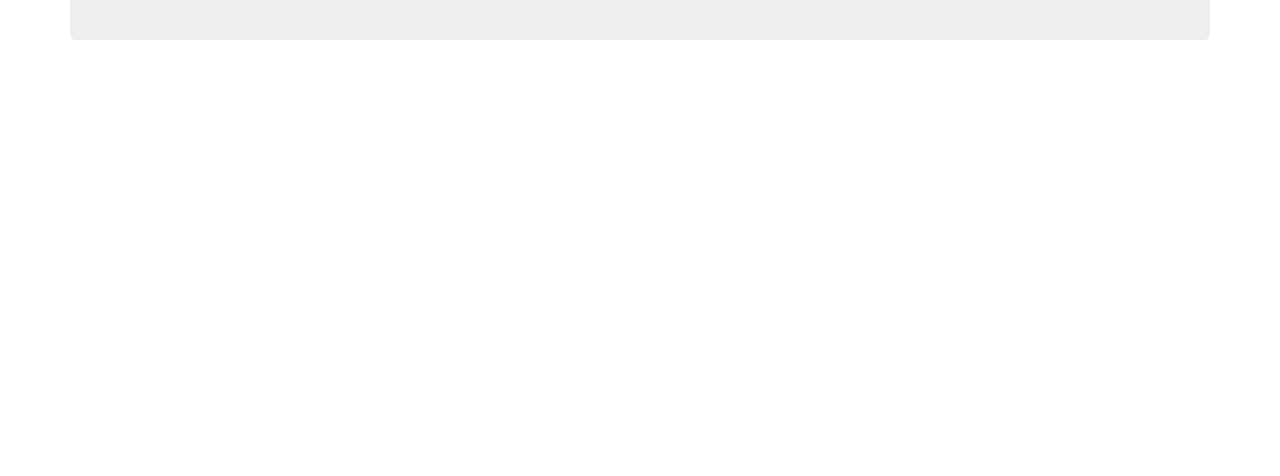
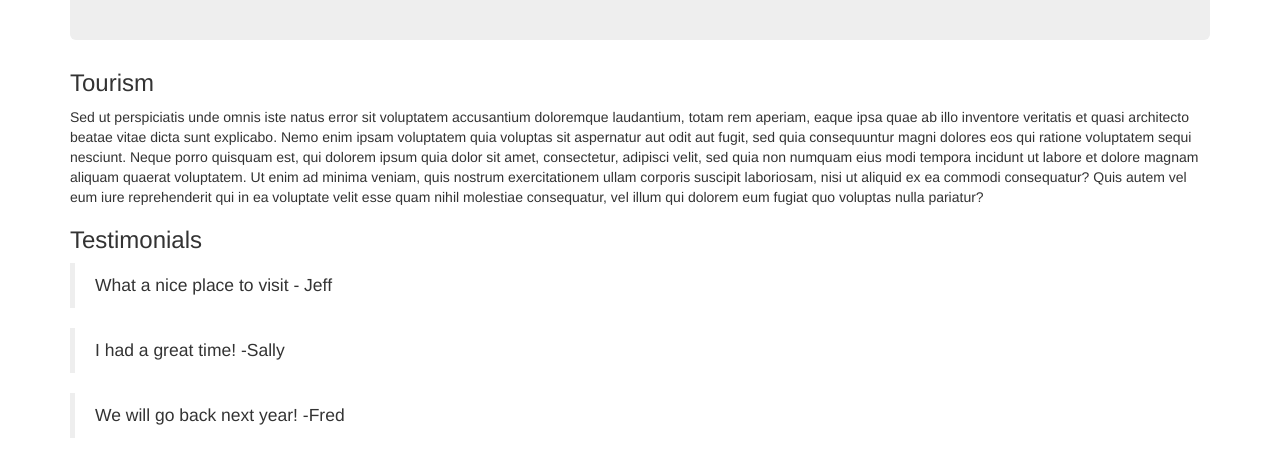
Before and after one commit to evergreencait/ivorycoast, a plain HTML site: page index.html in a window 1280 px wide. Shown: the part 208-684 px from the top of the page. Drawn offline with Linux system fonts and the light colour scheme.

Commit message:
"add more bootstrap and testimonials"

```diff
--- a/index.html
+++ b/index.html
@@ -7,10 +7,24 @@
   </head>
   <body>
     <div class="container">
-      <div class="jumbotron">
+      <div class="jumbotron bgprimary">
         <h1>The Ivory Coast</h1>
         <h2>West African Paradise</h2>
       </div>
+
+      <h3>Tourism</h3>
+        <p>Sed ut perspiciatis unde omnis iste natus error sit voluptatem accusantium doloremque laudantium, totam rem aperiam, eaque ipsa quae ab illo inventore veritatis et quasi architecto beatae vitae dicta sunt explicabo. Nemo enim ipsam voluptatem quia voluptas sit aspernatur aut odit aut fugit, sed quia consequuntur magni dolores eos qui ratione voluptatem sequi nesciunt. Neque porro quisquam est, qui dolorem ipsum quia dolor sit amet, consectetur, adipisci velit, sed quia non numquam eius modi tempora incidunt ut labore et dolore magnam aliquam quaerat voluptatem. Ut enim ad minima veniam, quis nostrum exercitationem ullam corporis suscipit laboriosam, nisi ut aliquid ex ea commodi consequatur? Quis autem vel eum iure reprehenderit qui in ea voluptate velit esse quam nihil molestiae consequatur, vel illum qui dolorem eum fugiat quo voluptas nulla pariatur?
+      </p>
+      <h3>Testimonials</h3>
+      <blockquote class="bg-default">
+        <p>What a nice place to visit - Jeff</p>
+      </blockquote>
+      <blockquote class="bg-default">
+        <p>I had a great time! -Sally</p>
+      </blockquote>
+      <blockquote class="bg-default">
+        <p>We will go back next year! -Fred</p>
+      </blockquote>
     </div>
   </body>
 </html>
```
